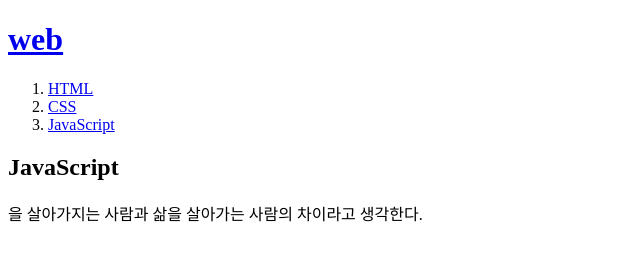
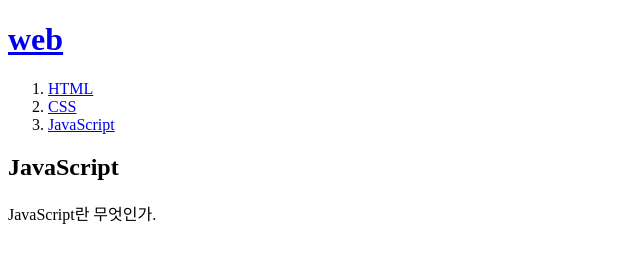
Before and after one commit to kymin2611/mrs.project, a plain HTML site: page 3.HTML in a window 1280 px wide. Shown: the whole page, without its empty margins (0-640 px from the left). Drawn offline with Linux system fonts and the light colour scheme.

Commit message:
Update 3.HTML

```diff
--- a/3.HTML
+++ b/3.HTML
@@ -16,8 +16,7 @@
 
 <h2>JavaScript</h2>
 <p>
-을 살아가지는 사람과 삶을 살아가는
-사람의 차이라고 생각한다.
+JavaScript란 무엇인가.
 </p>
 </body>
 </html>
```
